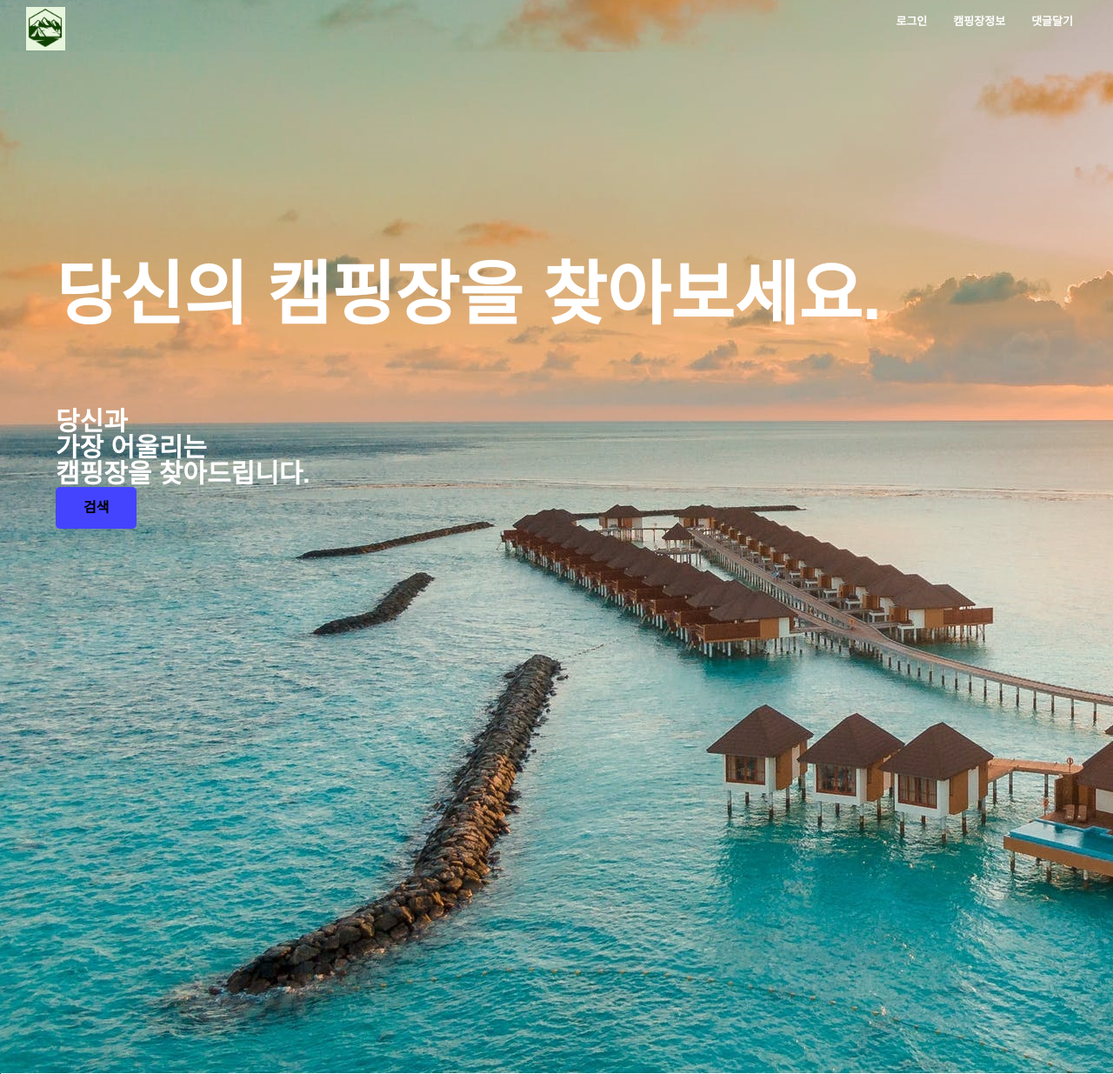
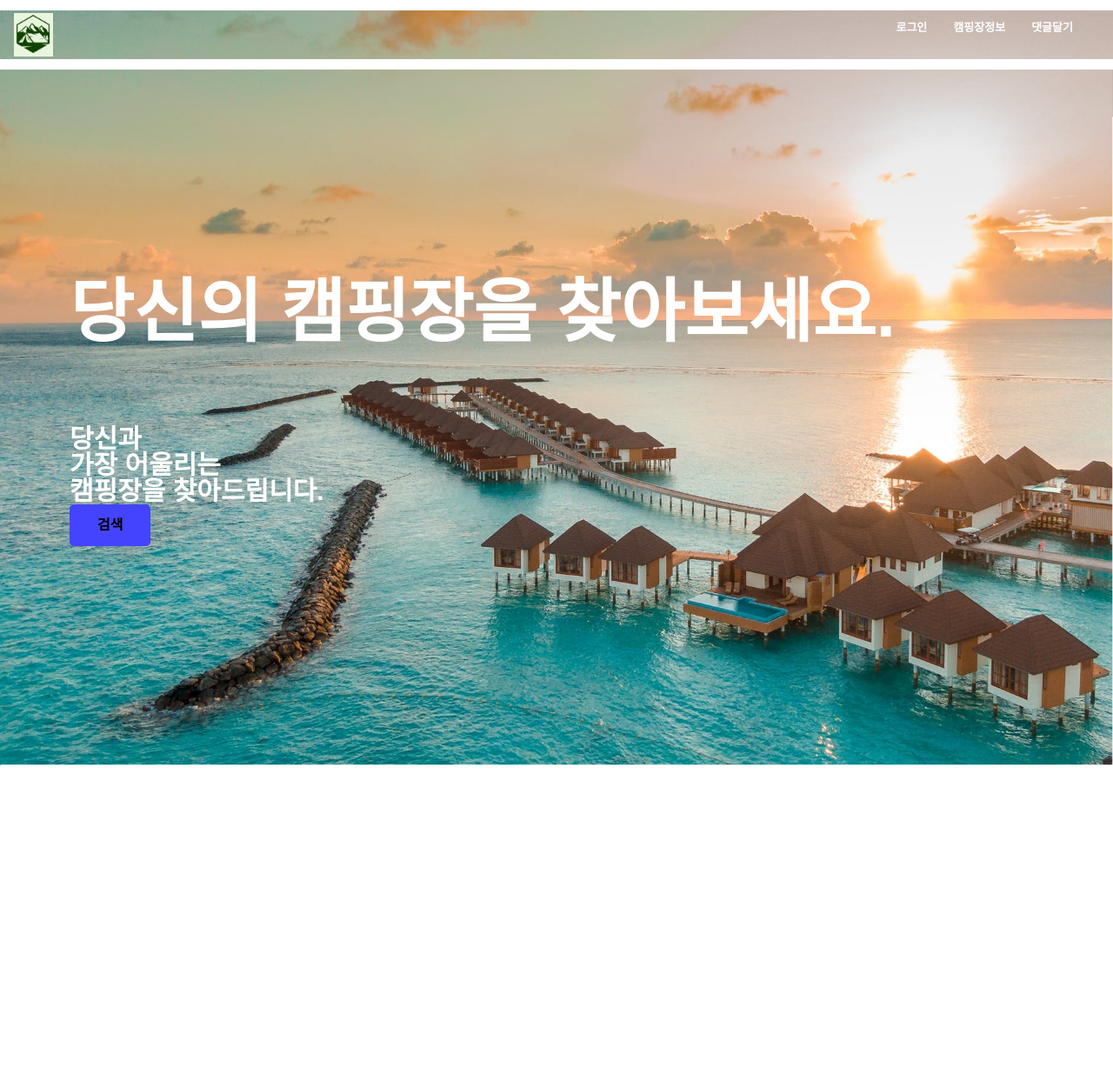
Before and after one commit to leeeunseo912/IoT_1, a Django app: page / in a window 1280 px wide; the page is wider, and only the part inside the window is pictured. Shown: that part at 87% size. After the commit the page ends 880 px from the top of that part, so only its background shows below. Run offline with Django 4.2, Linux system fonts and the light colour scheme; some libraries are stand-ins or nearby versions.

Commit message:
이미지 위치 수정

```diff
--- a/static/css/styles.css
+++ b/static/css/styles.css
@@ -9,8 +9,8 @@
   }
 
   .navbar{
-    height: 60px;
-    padding-left: 30px;
+    height: 80px;
+    /* padding-left: 30px; */
   }
 
   .logo{
@@ -103,7 +103,7 @@
   .home__img {
     position: absolute;
     left: 0;
-    /* width: 100%; */
+    width: 100%;
     /* height: 100vh;
     object-fit: cover;
     object-position: 83%; */
@@ -111,7 +111,7 @@
 
   .home__container {
     position: relative;
-    left: 5%;
+    margin-left: 80px;
     font-weight: bold;
     line-height: 1;
     animation-name: grow;
@@ -159,7 +159,7 @@
   .nav__img{
     position: absolute;
     left: 0;
-    /* width: 100%; */
+    width: 100%;
   }
   .nav{
     right:0;
```
